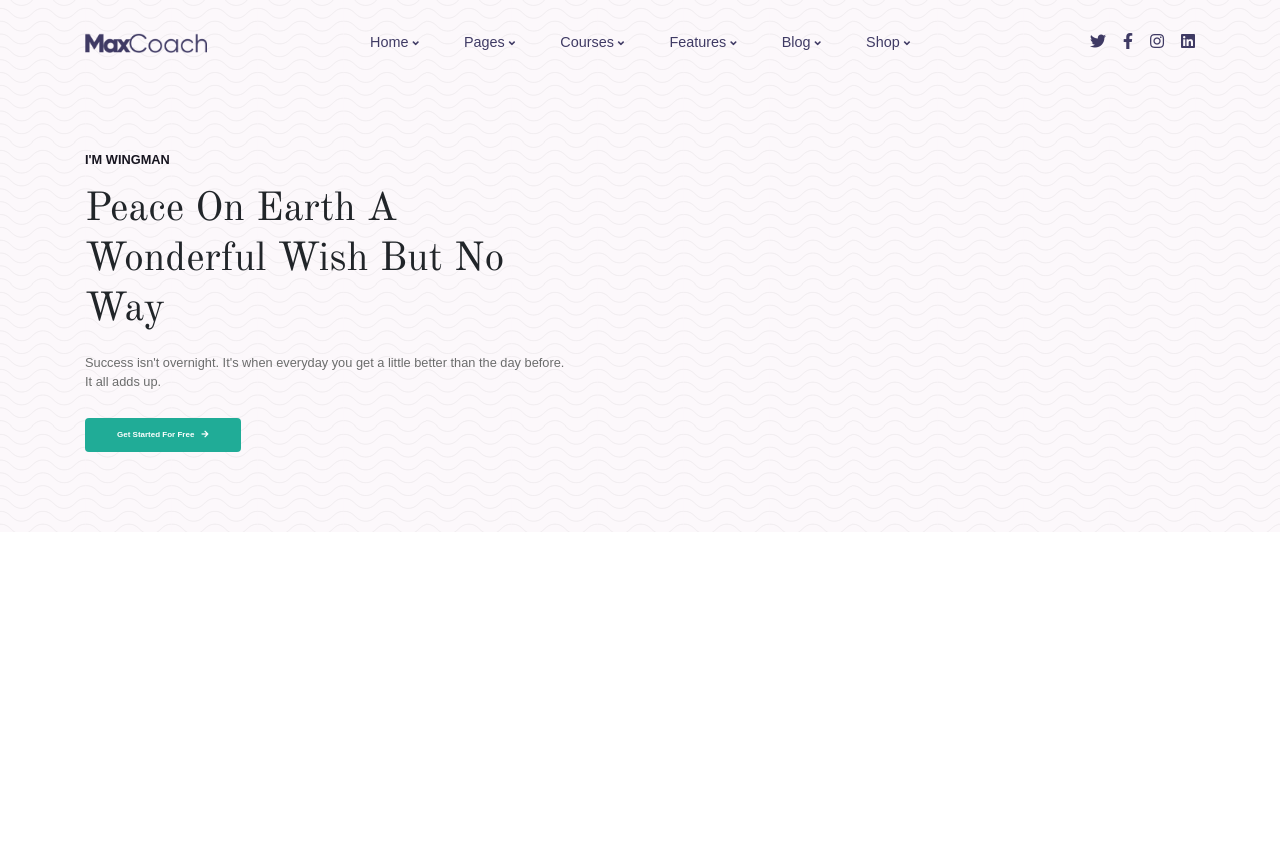
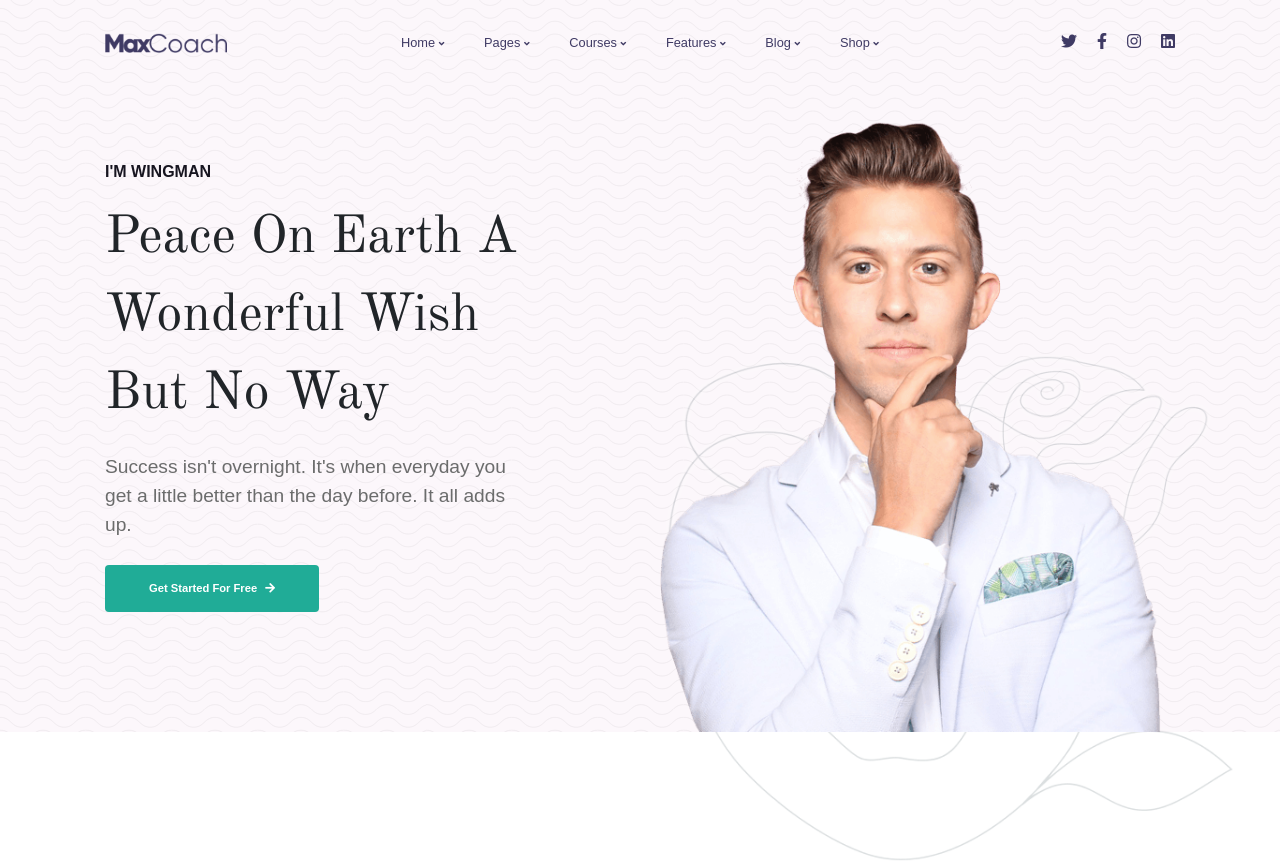
Before and after one commit to giuditta-marino/proj-html-vuejs, a website: page index.html in a window 1280 px wide. Before the commit the page ends 800 px from the top, so only its background shows below. Drawn offline with nearby package versions, Linux system fonts and the light colour scheme; a web font is replaced by a local one.

Commit message:
header terminata

```diff
--- a/assets/js/main.js
+++ b/assets/js/main.js
@@ -34,25 +34,25 @@ var app = new Vue({
       iconName: 'twitter',
       iconPrefix: 'fa-',
       iconFamily: 'fab',
-      link: ''
+      link: 'https://twitter.com/'
     }, {
       name: 'Facebook',
       iconName: 'facebook-f',
       iconPrefix: 'fa-',
       iconFamily: 'fab',
-      link: ''
+      link: 'https://www.facebook.com/'
     }, {
       name: 'Instagram',
       iconName: 'instagram',
       iconPrefix: 'fa-',
       iconFamily: 'fab',
-      link: ''
+      link: 'https://www.instagram.com/'
     }, {
       name: 'Linkedin',
       iconName: 'linkedin',
       iconPrefix: 'fa-',
       iconFamily: 'fab',
-      link: ''
+      link: 'https://it.linkedin.com/'
     }]
   },
   mounted: function mounted() {},
--- a/index.html
+++ b/index.html
@@ -24,7 +24,7 @@
           <div class="header-top pt-30">
             <nav class="row">
               <!-- LOGO -->
-              <div class="logo col-lg-3"><img src="./assets/img/dark-logo.png" alt="logo-maxcoach"></div>
+              <div class="logo col-lg-3"><img src="./assets/img/dark-logo.png" alt="maxcoach-logo"></div>
 
               <!-- MENU-NAVIGATION -->
               <div class="menu-navigation col-lg-6">
@@ -40,24 +40,24 @@
               <!-- SOCIAL-LINKS -->
               <div class="social-links col-lg-3">
                 <ul class="no-style">
-                  <li v-for= "social in socials"><a href="#"><i :class="social.iconFamily + ' ' + social.iconPrefix + social.iconName"></i></a></li>
+                  <li v-for= "social in socials"><a :href="social.link"><i :class="social.iconFamily + ' ' + social.iconPrefix + social.iconName"></i></a></li>
                 </ul>
               </div>
             </nav>
           </div>
 
           <!-- JUMBO -->
-          <div class="jumbo pt-80 pb-80">
-            <div class="peace-on-earth row">
-              <div class="col-lg-6">
+          <div class="jumbo">
+            <div class="row">
+              <div class="peace-on-earth col-lg-6 pt-90 pb-120">
                 <p id="wingman">I'm wingman</p>
                 <h1>Peace On Earth A Wonderful Wish But No Way</h1>
                 <p class="subtitle pt-10 pb-10">Success isn't overnight. It's when everyday you get a little better than the day before. It all adds up.</p>
                 <button type="button" name="button">Get Started For Free <i class="fas fa-arrow-right"></i></button>
               </div>
-              <div class="col-lg-6">
-                <img src="./assets/img/home-motivation-hero-image.png" alt="">
-                <img src="./assets/img/home-motivation-shape-face.png" alt="">
+              <div class="image col-lg-6 pt-50">
+                <img class="motivation" src="./assets/img/motivation.png" alt="man-portrait">
+                <img class="shape" src="./assets/img/motivation_face.png" alt="face-shape-illustration">
               </div>
 
             </div>
--- a/src/js/main.js
+++ b/src/js/main.js
@@ -42,7 +42,7 @@ var app = new Vue(
           iconName: 'twitter',
           iconPrefix: 'fa-',
           iconFamily: 'fab',
-          link: ''
+          link: 'https://twitter.com/'
         },
 
         {
@@ -50,7 +50,7 @@ var app = new Vue(
           iconName: 'facebook-f',
           iconPrefix: 'fa-',
           iconFamily: 'fab',
-          link: ''
+          link: 'https://www.facebook.com/'
         },
 
         {
@@ -58,7 +58,7 @@ var app = new Vue(
           iconName: 'instagram',
           iconPrefix: 'fa-',
           iconFamily: 'fab',
-          link: ''
+          link: 'https://www.instagram.com/'
         },
 
         {
@@ -66,7 +66,7 @@ var app = new Vue(
           iconName: 'linkedin',
           iconPrefix: 'fa-',
           iconFamily: 'fab',
-          link: ''
+          link: 'https://it.linkedin.com/'
         }
       ]
 
--- a/src/scss/partials/_button.scss
+++ b/src/scss/partials/_button.scss
@@ -2,8 +2,8 @@
   background-color: $color4;
   color: $color1;
   border-radius: 4px;
-  padding: 11px 32px;
-  font-size: 0.5em;
+  padding: 15px 44px;
+  font-size: 0.7em;
   font-weight: bold;
   border: 0;
 }
--- a/src/scss/partials/_common.scss
+++ b/src/scss/partials/_common.scss
@@ -1,3 +1,7 @@
+  .container{
+    max-width: 1100px;
+  }
+
   body{
     font-family: 'Khula', sans-serif;
   }
--- a/src/scss/partials/_jumbo.scss
+++ b/src/scss/partials/_jumbo.scss
@@ -1,8 +1,8 @@
 .jumbo{
   .peace-on-earth{
-    padding-right: 100px;
+    padding-right: 114px;
     p{
-      font-size: 0.8em;
+      font-size: 1em;
     }
 
     p#wingman{
@@ -12,11 +12,14 @@
     }
 
     h1{
-      line-height: 50px;
+      font-size: 3.3em;
+      line-height: 78px;
     }
 
     p.subtitle{
+      font-size: 1.2em;
       color: $color5;
+      line-height: 29px;
     }
 
     button{
@@ -26,9 +29,26 @@
       }
 
     }
+  }
+
+  .image{
+    padding-left: 20px;
+    position: relative;
+
+    img.motivation{
+      position: absolute;
+      z-index: 1;
+      height: 612px;
+    }
+
+    img.shape{
+      position: absolute;
+      left: 26px;
+      z-index: 0;
+      top: 43%;
+      height: 507px;
+    }
+  }
 
 
-
-  }
-
 }
--- a/src/scss/partials/_nav.scss
+++ b/src/scss/partials/_nav.scss
@@ -10,13 +10,16 @@ nav{
 
   .menu-navigation{
 
+    padding-left: 36px;
+    padding-right: 36px;
+
     ul{
       @include flex-align-center;
       justify-content: space-between;
 
       a{
         color: $color10;
-        font-size: 0.9em;
+        font-size: 0.8em;
         font-weight: 500;
 
         i{
@@ -33,7 +36,7 @@ nav{
 
       li{
         font-size: 1em;
-        padding-left: 17px;
+        padding-left: 20px;
 
         a{
           color: $color10;
--- a/src/scss/partials/_utilities.scss
+++ b/src/scss/partials/_utilities.scss
@@ -1,6 +1,6 @@
 $padding-directions: pt, pb;
 @each $padding in $padding-directions {
-  @for $i from 1 through 20 {
+  @for $i from 1 through 30 {
     .#{$padding}-#{$i*5} {
       @if $padding == pt {
         padding-top: 5px * $i;
```
Also changed, not shown: assets/css/master.css, assets/img/motivation.png (renamed from assets/img/home-movation-hero-image.png), assets/img/motivation_246x300.png (renamed from assets/img/home-movation-hero-image-246x300.png), assets/img/motivation_face.png (renamed from assets/img/home-movation-shape-face.png). Lines whose indentation alone changed are shown as unchanged.
